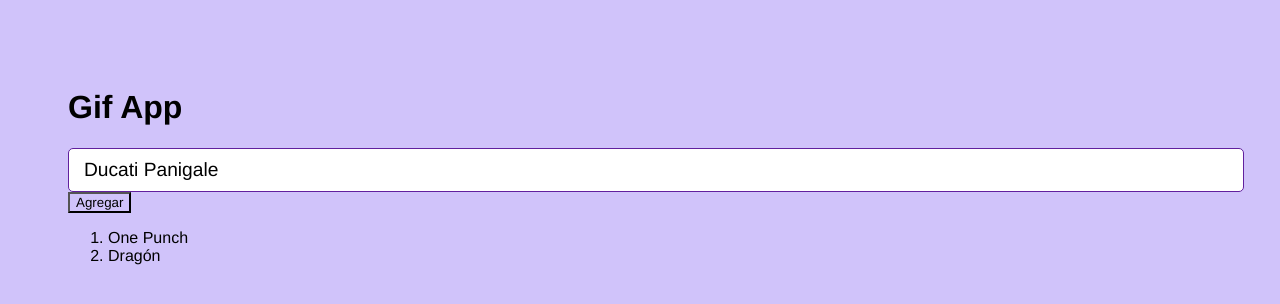
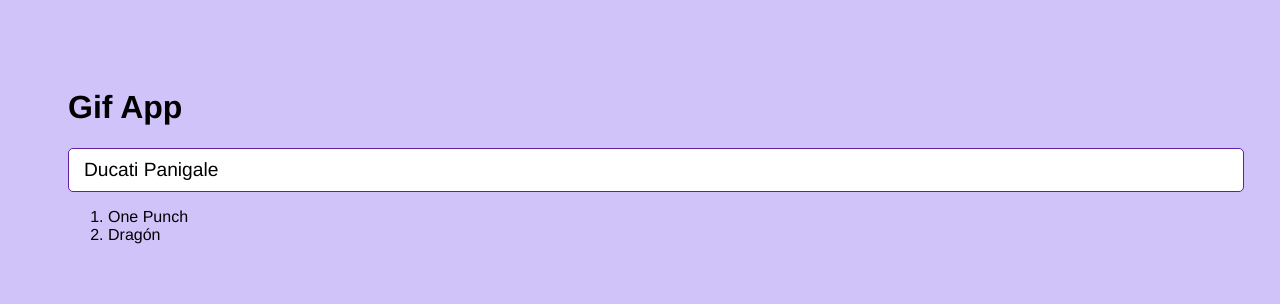
Before and after one commit to JulianCeleita/gif-app, a React (Vite) app: page / in a window 1280 px wide. Shown: the top 304 px of the page. Built offline with nearby package versions, Linux system fonts and the light colour scheme.

Commit message:
Adding new categories to the list

```diff
--- a/src/GiftApp.tsx
+++ b/src/GiftApp.tsx
@@ -8,7 +8,7 @@
 
     const onAddCategory = ( ) => {                      // Para agregar una categoría de gits
 
-        setCategory([ ...category, 'Valorant' ])        //Toma la ultima impresión de category y le agrega el elemento valorant
+        setCategory([ ...category, 'Valorant' ]);        //Toma la ultima impresión de category y le agrega el elemento valorant
     };
 
     return (
@@ -17,14 +17,12 @@
           <h1>Gif App</h1>
 
           {/* Input */}
-          <AddCategory />
+          <AddCategory setCategory={setCategory} />
 
           {/* Listado de Gifs */}
-          <button onClick={ onAddCategory } > Agregar </button>    {/* Al clickear el botón va a agregar al final del arreglo  */}
-
           <ol>
             { category.map( category => {                          // Barre cada uno de los elementos del arreglo y les da el valor de abajo
-                return <li key={category }> { category} </li>      // Debo darle un key unico, como su identificador
+                return <li key={category}> {category} </li>      // Debo darle un key unico, como su identificador
             })}
           </ol>
 
--- a/src/components/AddCategory.tsx
+++ b/src/components/AddCategory.tsx
@@ -1,7 +1,7 @@
 import { useState } from 'react';
 
 
-export const AddCategory = () => {
+export const AddCategory = ( {setCategory} ) => {
 
     const [inputValue, setInputValue] = useState('Ducati Panigale')
 
@@ -13,8 +13,10 @@
     const onSubmit = (event) => {               // Recibo el evento enviado por el formulario más abajo
         event.preventDefault();                 // Prevengo que se refresque la página al darle enter al input
         console.log(inputValue);                // Imprimo en pantalla el valor recibido en el input (este lo necesitaré para procesarlo)
+        setCategory( category => [inputValue, ...category] );
+    }
 
-    }
+
 
   return (
     <form onSubmit={ (event) => onSubmit(event) }>     {/* Al darle submit envío el evento(resultado del formulario) a una función Onsubmit */}
```
